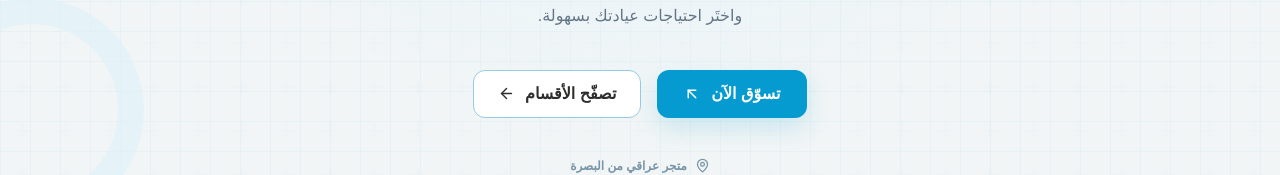
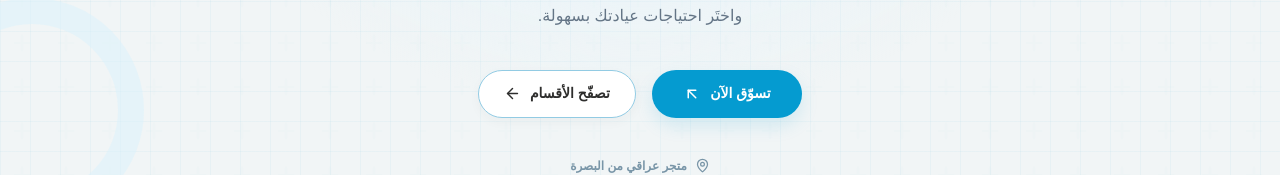
Before and after one commit to joseph2202/thanaya-dental-redesign, a Next.js app in the folder frontend/: page / in a window 1280 px wide. Shown: the part 419-594 px from the top of the page. Built offline with nearby package versions, Linux system fonts and the light colour scheme; no server answers; a small style sheet from the web is missing.

Commit message:
style: create unified button system for Thanaya

```diff
--- a/frontend/src/app/globals.css
+++ b/frontend/src/app/globals.css
@@ -28,12 +28,44 @@ button, a { -webkit-tap-highlight-color: transparent; }
 .site-eyebrow { color: var(--color-brand); font-size: .76rem; font-weight: 700; letter-spacing: .12em; }
 .site-heading { font-size: clamp(1.75rem, 3vw, 2.6rem); font-weight: 800; line-height: 1.45; letter-spacing: -.025em; }
 .site-muted { color: #626b70; line-height: 1.9; }
-.site-btn { display: inline-flex; align-items: center; justify-content: center; gap: .65rem; min-height: 48px; padding: .65rem 1.45rem; border-radius: 12px; font-weight: 700; transition: background-color .2s, transform .2s, box-shadow .2s; }
-.site-btn:hover { transform: translateY(-2px); }
-.site-btn-primary { background: var(--color-brand); color: white; box-shadow: 0 10px 24px rgba(5,155,208,.16); }
-.site-btn-primary:hover { background: var(--color-brand-dark); box-shadow: 0 15px 28px rgba(5,155,208,.19); }
-.site-btn-outline { background: white; border: 1px solid #B2DFF0; color: var(--color-ink); }
-.site-btn-outline:hover { background: #F1F5F6; }
+/* One design system for all user-facing actions: same geometry, type and states. */
+.site-btn {
+  display: inline-flex;
+  align-items: center;
+  justify-content: center;
+  gap: .55rem;
+  min-height: 48px;
+  padding: .7rem 1.5rem;
+  border: 1.5px solid transparent;
+  border-radius: 9999px;
+  font-size: .875rem;
+  font-weight: 800;
+  line-height: 1.4;
+  text-decoration: none;
+  white-space: nowrap;
+  box-sizing: border-box;
+  cursor: pointer;
+  transition: background-color .18s ease, color .18s ease, border-color .18s ease, box-shadow .18s ease, transform .18s ease;
+}
+.site-btn svg { flex-shrink: 0; }
+.site-btn-primary { background: var(--color-brand); color: white; box-shadow: 0 8px 18px rgba(5,155,208,.13); }
+.site-btn-primary:hover:not(:disabled):not([aria-disabled="true"]) { background: var(--color-brand-dark); box-shadow: 0 10px 22px rgba(5,155,208,.17); }
+.site-btn-outline { background: white; border-color: var(--color-brand-lighter); color: var(--color-ink); box-shadow: 0 4px 12px rgba(46,46,45,.035); }
+.site-btn-outline:hover:not(:disabled):not([aria-disabled="true"]) { background: var(--color-paper2); border-color: var(--color-brand-light); }
+.site-btn-danger { background: #DC2626; color: white; }
+.site-btn-danger:hover:not(:disabled):not([aria-disabled="true"]) { background: #B91C1C; }
+.site-btn-ghost { background: transparent; color: var(--color-ink); }
+.site-btn-ghost:hover:not(:disabled):not([aria-disabled="true"]) { background: var(--color-paper2); }
+.site-btn-sm { min-height: 38px; padding: .45rem 1rem; font-size: .8rem; }
+.site-btn-lg { min-height: 52px; padding: .8rem 2rem; font-size: .95rem; }
+.site-btn-icon { width: 40px; height: 40px; min-height: 40px; padding: 0; }
+.site-btn:focus-visible { outline: 3px solid var(--color-brand-light); outline-offset: 3px; }
+.site-btn:disabled, .site-btn[aria-disabled="true"] { cursor: not-allowed; opacity: .55; box-shadow: none; }
+@media (hover: hover) {
+  .site-btn:hover:not(:disabled):not([aria-disabled="true"]) { transform: translateY(-1px); }
+}
+.site-btn:active:not(:disabled):not([aria-disabled="true"]) { transform: translateY(0); }
+
 .site-surface { background: #fff; border: 1px solid #B2DFF0; border-radius: 20px; box-shadow: 0 12px 32px rgba(17,51,87,.035); }
 .site-input { background: #fff; border: 1px solid #B2DFF0; border-radius: 12px; min-height: 46px; }
 .site-input:focus { outline: 2px solid #5DBEE0; border-color: var(--color-brand); }
```
